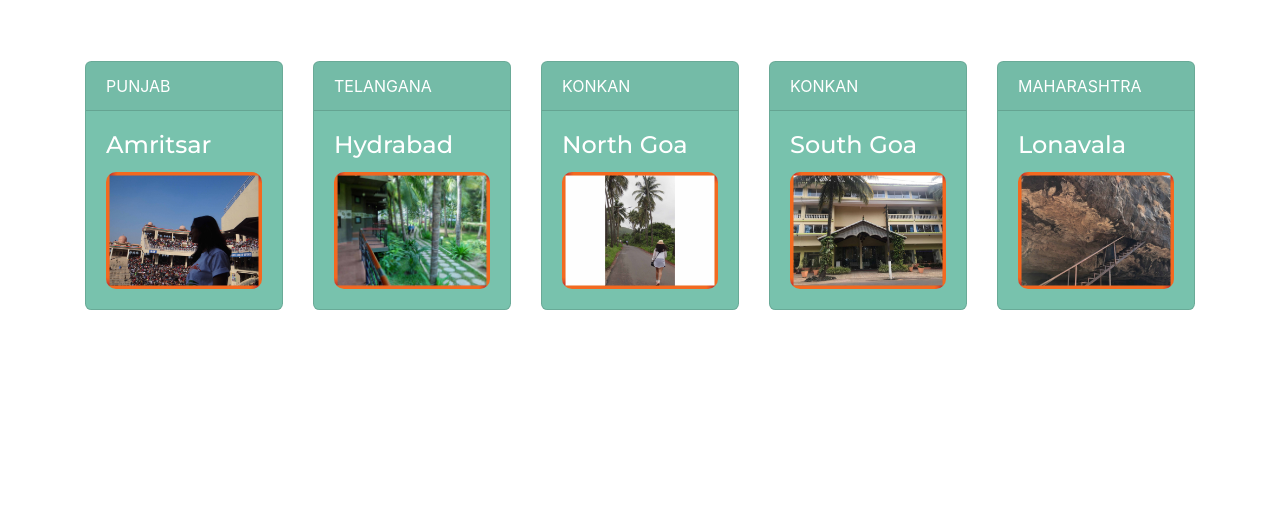
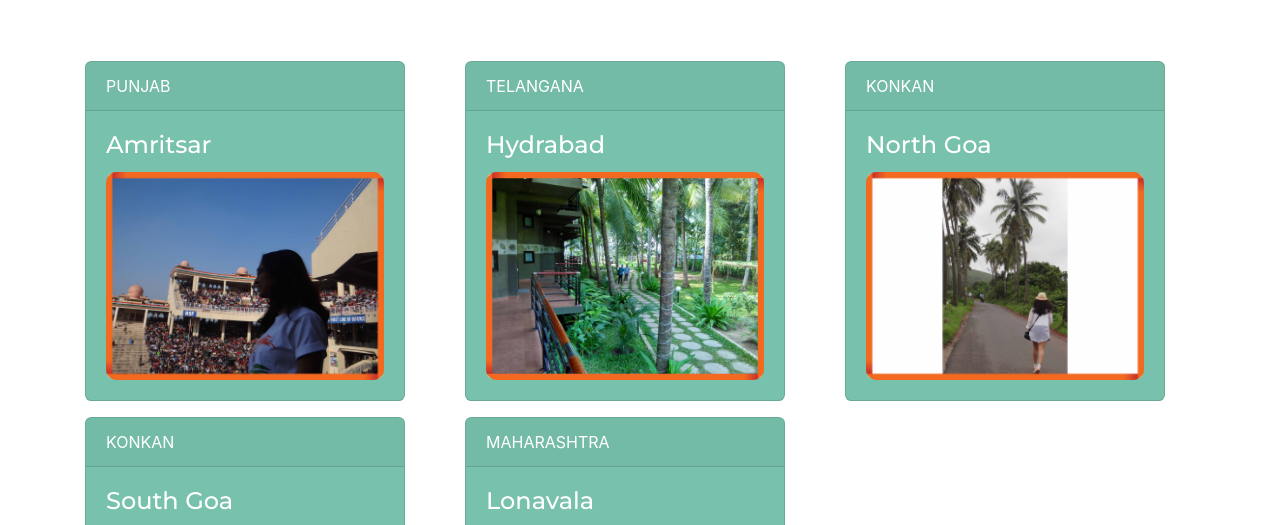
Before and after one commit to neelpatel3039/aditi-vlog, a plain HTML site: page index.html in a window 1280 px wide. Shown: the part 254-779 px from the top of the page. Drawn offline with nearby package versions, Linux system fonts and the light colour scheme.

Commit message:
Small Device All Block Places

```diff
--- a/index.html
+++ b/index.html
@@ -8,6 +8,7 @@
         <link rel="stylesheet" href="style.css">
     </head>
     <body>
+        <div class="wrapper">
             <nav class="new-bg-nav navbar navbar-expand-lg navbar-dark bg-primary">
                 <a class="navbar-brand" href="#" style="font-size: 30px;"><b>Aditi Patel</b></a>
                 <button class="navbar-toggler" type="button" data-toggle="collapse" data-target="#navbarColor01" aria-controls="navbarColor01" aria-expanded="false" aria-label="Toggle navigation">
@@ -72,7 +73,7 @@
                 </div>
                 <div class="container">
                     <div class="row">
-                    <div class="col md-3 mb-0">
+                        <div class="col-sm">
                             <div class="card text-white bg-primary mb-3" style="max-width: 20rem;">
                                 <div class="card-header"> PUNJAB </div>
                                 <div class="card-body">
@@ -83,7 +84,7 @@
                                 </div>
                             </div>
                         </div>
-                    <div class="col md-3 mb-0">
+                        <div class="col-sm">
                             <div class="card text-white bg-primary mb-3" style="max-width: 20rem;">
                                 <div class="card-header"> TELANGANA </div>
                                 <div class="card-body">
@@ -94,7 +95,7 @@
                                 </div>
                             </div>
                         </div>
-                    <div class="col md-3 mb-0">
+                        <div class="col-sm">
                             <div class="card text-white bg-primary mb-3" style="max-width: 20rem;">
                                 <div class="card-header"> KONKAN </div>
                                 <div class="card-body">
@@ -105,8 +106,10 @@
                                 </div>
                             </div>
                         </div>
-                    <div class="col md-3 mb-0">
-                        <div class="card text-white bg-primary" style="max-width: 20rem;">
+                    </div>
+                    <div class="row">
+                        <div class="col-sm">
+                            <div class="card text-white bg-primary mb-3" style="max-width: 20rem;">
                                 <div class="card-header"> KONKAN </div>
                                 <div class="card-body">
                                   <h4 class="card-title">South Goa</h4>
@@ -116,8 +119,8 @@
                                 </div>
                             </div>
                         </div>
-                    <div class="col md-3 mb-0">
-                        <div class="card text-white bg-primary" style="max-width: 20rem;">
+                        <div class="col-sm">
+                            <div class="card text-white bg-primary mb-3" style="max-width: 20rem;">
                                 <div class="card-header"> MAHARASHTRA </div>
                                 <div class="card-body">
                                     <h4 class="card-title">Lonavala</h4>
@@ -127,8 +130,18 @@
                                 </div>
                             </div>
                         </div>
+                        <div class="col-sm">
                         </div>
                     </div>
                 </div>
+            </div>
+        </div>
+
+        <footer class="footer">
+            <br><br><br>
+            <nav class="navbar navbar-expand-lg navbar-dark bg-primary">
+                <a class="navbar-brand" href="#"><small>Web Developed By Neel Patel</small></a>
+            </nav>
+        </footer>
     </body>
 </html>
--- a/style.css
+++ b/style.css
@@ -52,7 +52,48 @@
     border-radius: 10px;
 }
 
+
 .locationSectionTitle{
     margin-top: 5vw;
     margin-bottom: 5vw;
 }
+
+.locationSection{
+    margin-bottom: 5vw;
+}
+
+/* width */
+::-webkit-scrollbar {
+    width: 10px;
+  }
+
+  /* Track */
+  ::-webkit-scrollbar-track {
+    background: #f1f1f1;
+  }
+
+  /* Handle */
+  ::-webkit-scrollbar-thumb {
+    background: #888;
+  }
+
+  /* Handle on hover */
+  ::-webkit-scrollbar-thumb:hover {
+    background: #555;
+  }
+
+  html, body {
+    height: 100%;
+    margin: 0;
+  }
+  .wrapper {
+    min-height: 100%;
+
+    /* Equal to height of footer */
+    /* But also accounting for potential margin-bottom of last child */
+    margin-bottom: -50px;
+  }
+  .footer,
+  .push {
+    height: 50px;
+  }
```
Lines whose indentation alone changed are shown as unchanged.
